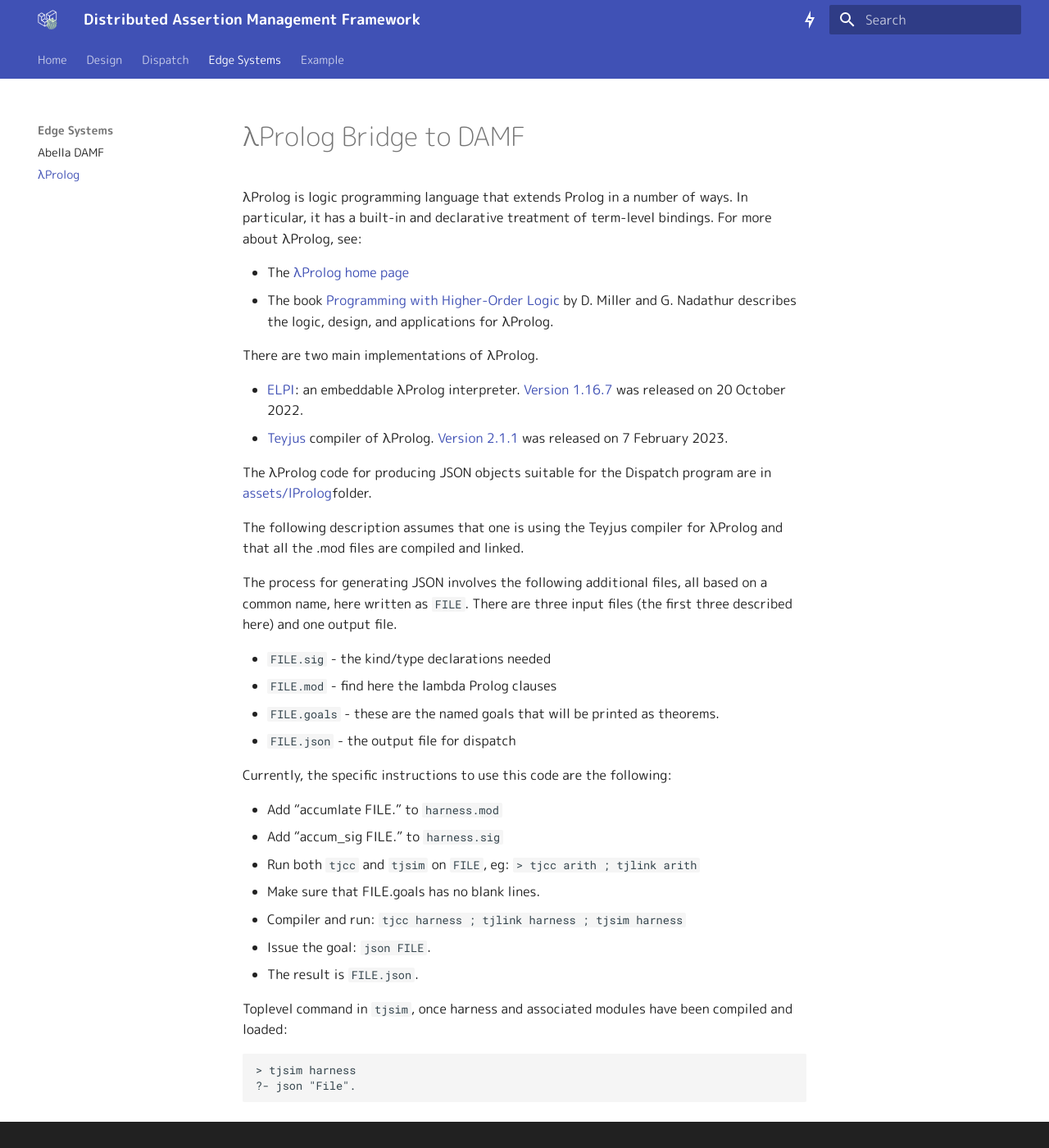
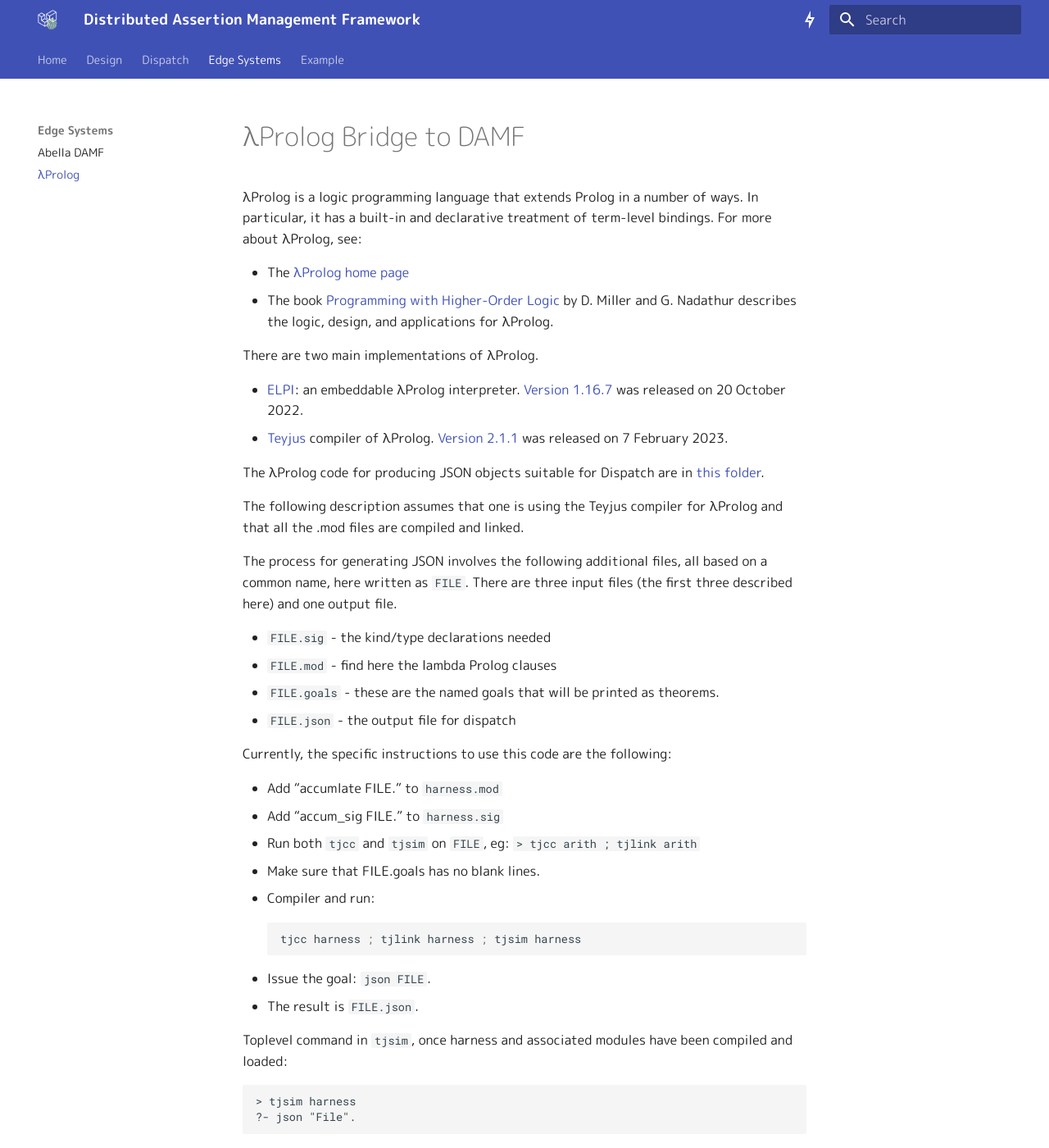
Before and after one commit to distributed-assertions/distributed-assertions.github.io, an MkDocs documentation site: the page built from docs/lprolog.md, in a window 1280 px wide and 1400 px high. Shown: the whole window at 82% size. Built offline with MkDocs 1.6.1 and Material for MkDocs 9.7.7, drawn with Linux system fonts in a browser that asks for light colours.

Commit message:
quick and dirty fix to broken links in lprolog.md
Need to figure out how to properly link to a folder's contents.

Things that definitely don't work:

* raw link to folder
* adding a .htaccess with Options +Indexes

Things that may work: using the Github REST api. Example:

https://api.github.com/repos/distributed-assertions/distributed-assertions.github.io/contents/assets/lProlog?ref=gh-pages

We will then need to add some code to parse and extract a directory listing from
it. Would be easy if there was a way to embed a <script> inside mkdocs (needs
further investigation).

````diff
--- a/docs/lprolog.md
+++ b/docs/lprolog.md
@@ -1,39 +1,51 @@
 # λProlog Bridge to DAMF
 
-&lambda;Prolog is logic programming language that extends Prolog in a number of ways. In particular, it has a built-in and declarative treatment of term-level bindings.  For more about &lambda;Prolog, see:
+&lambda;Prolog is a logic programming language that extends Prolog in a number
+of ways. In particular, it has a built-in and declarative treatment of
+term-level bindings.  For more about &lambda;Prolog, see:
 
- - The [&lambda;Prolog home page](https://www.lix.polytechnique.fr/~dale/lProlog/)
- - The book [Programming with Higher-Order Logic](https://sites.google.com/site/proghol/) by D. Miller and G. Nadathur describes the logic, design, and applications for &lambda;Prolog.
+- The [&lambda;Prolog home page](https://www.lix.polytechnique.fr/~dale/lProlog/)
+- The book [Programming with Higher-Order Logic](https://sites.google.com/site/proghol/) by D. Miller and G. Nadathur describes the logic, design, and applications for &lambda;Prolog.
 
 There are two main implementations of &lambda;Prolog.
 
- - [ELPI](https://github.com/LPCIC/elpi/): an embeddable λProlog interpreter. [Version 1.16.7](https://github.com/LPCIC/elpi/) was released on 20 October 2022.
- - [Teyjus](https://github.com/teyjus/teyjus) compiler of λProlog. [Version 2.1.1](https://github.com/teyjus/teyjus/releases) was released on 7 February 2023.
+- [ELPI](https://github.com/LPCIC/elpi/): an embeddable λProlog interpreter.
+  [Version 1.16.7](https://github.com/LPCIC/elpi/) was released on 20 October 2022.
+- [Teyjus](https://github.com/teyjus/teyjus) compiler of λProlog.
+  [Version 2.1.1](https://github.com/teyjus/teyjus/releases) was released on 7 February 2023.
 
+The &lambda;Prolog code for producing JSON objects suitable for Dispatch are in
+[this folder][lProlog-code].
 
-The &lambda;Prolog code for producing JSON objects suitable for the Dispatch program are in [assets/lProlog](assets/lProlog/)folder.
+[lProlog-code]: https://github.com/distributed-assertions/distributed-assertions.github.io/tree/main/docs/assets/lProlog
 
-The following description assumes that one is using the Teyjus compiler for &lambda;Prolog and that all the .mod files are compiled and linked.
+The following description assumes that one is using the Teyjus compiler for
+&lambda;Prolog and that all the .mod files are compiled and linked.
 
-The process for generating JSON involves the following additional files, all based on a common name, here written as `FILE`.  There are three input files (the first three described here) and one output file.
+The process for generating JSON involves the following additional files, all
+based on a common name, here written as `FILE`.  There are three input files
+(the first three described here) and one output file.
 
- - `FILE.sig` - the kind/type declarations needed
- - `FILE.mod` - find here the lambda Prolog clauses
- - `FILE.goals` - these are the named goals that will be printed as theorems.
- - `FILE.json`  - the output file for dispatch
+- `FILE.sig` - the kind/type declarations needed
+- `FILE.mod` - find here the lambda Prolog clauses
+- `FILE.goals` - these are the named goals that will be printed as theorems.
+- `FILE.json`  - the output file for dispatch
 
 Currently, the specific instructions to use this code are the following:
 
- - Add "accumlate FILE." to `harness.mod`
- - Add "accum_sig FILE." to `harness.sig`
- - Run both `tjcc` and `tjsim` on `FILE`, eg: `> tjcc arith ; tjlink arith`
- - Make sure that FILE.goals has no blank lines.
- - Compiler and run:
- ```tjcc harness ; tjlink harness ; tjsim harness```
- - Issue the goal: `json FILE`.
- - The result is `FILE.json`.
+- Add "accumlate FILE." to `harness.mod`
+- Add "accum_sig FILE." to `harness.sig`
+- Run both `tjcc` and `tjsim` on `FILE`, eg: `> tjcc arith ; tjlink arith`
+- Make sure that FILE.goals has no blank lines.
+- Compiler and run:
+  ```bash
+  tjcc harness ; tjlink harness ; tjsim harness
+  ```
+- Issue the goal: `json FILE`.
+- The result is `FILE.json`.
 
-Toplevel command in `tjsim`, once harness and associated modules have been compiled and loaded:
+Toplevel command in `tjsim`, once harness and associated modules have been
+compiled and loaded:
 
 ```
 > tjsim harness
````
Also changed, not shown: docs/index.md (+2 -3 lines).
